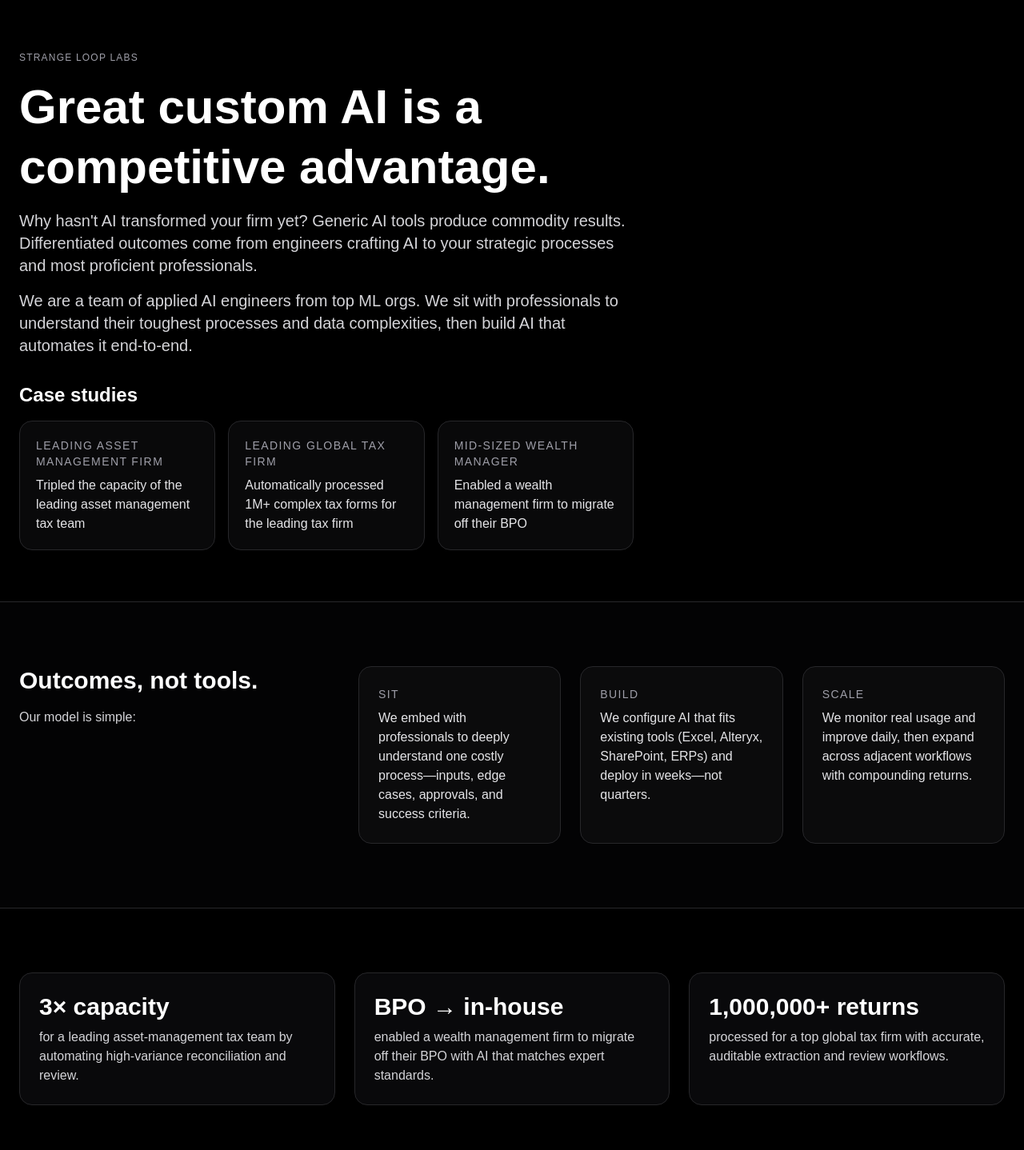
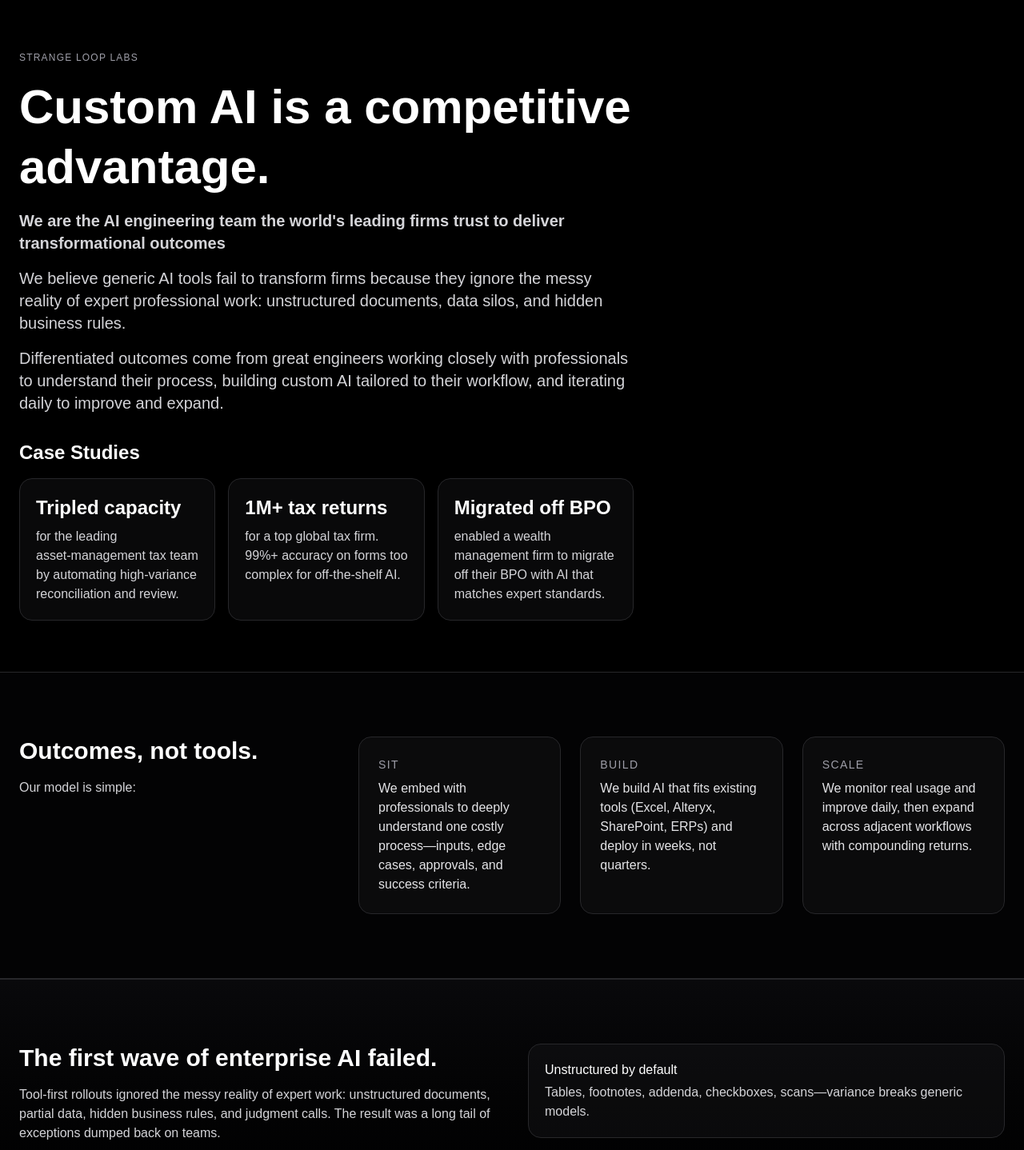
Before and after one commit to rickbhardwaj/strange-loop-manifesto, a Next.js app: page / in a window 1280 px wide. Shown: the top 1438 px of the page at 80% size. Built offline with nearby package versions, Linux system fonts and the light colour scheme.

Commit message:
Use proof points as inline Case Studies under hero; remove separate Proof Points section

```diff
--- a/src/app/page.tsx
+++ b/src/app/page.tsx
@@ -8,35 +8,50 @@ export default function ManifestoSite() {
           <div className="max-w-3xl space-y-4">
             <p className="uppercase tracking-widest text-xs text-zinc-400">Strange Loop Labs</p>
             <h1 className="text-4xl md:text-6xl font-semibold leading-tight">
-              Great custom AI is a competitive advantage.
+              Custom AI is a competitive advantage.
             </h1>
-            <p className="text-lg md:text-xl text-zinc-300">
-              Why hasn't AI transformed your firm yet? Generic AI tools produce commodity results. Differentiated outcomes come from engineers crafting AI to your strategic processes and most proficient professionals.
+            <p className="text-lg md:text-xl text-zinc-300 font-bold">
+              We are the AI engineering team the world's leading firms trust to deliver transformational outcomes
             </p>
             <p className="text-lg md:text-xl text-zinc-300">
-              We are a team of applied AI engineers from top ML orgs. We sit with professionals to understand their toughest processes and data complexities, then build AI that automates it end-to-end.
+              We believe generic AI tools fail to transform firms because they ignore the messy reality of expert professional work: unstructured documents, data silos, and hidden business rules.
             </p>
-            {/* Case Studies (inline subsection) */}
+            <p className="text-lg md:text-xl text-zinc-300">
+              Differentiated outcomes come from great engineers working closely with professionals to understand their process, building custom AI tailored to their workflow, and iterating daily to improve and expand.
+            </p>
+
+            {/* <p className="text-lg md:text-xl text-zinc-300 font-bold">
+              - Tripled the capacity of the leading asset management team
+            </p>
+            <p className="text-lg md:text-xl text-zinc-300 font-bold">
+              - Processed over 1 million tax returns for a top global tax firm.
+            </p>
+            <p className="text-lg md:text-xl text-zinc-300 font-bold">
+              - Fully replaced a PE-backed wealth management firm's BPO spend with AI
+            </p> */}
             <div className="mt-8">
-              <h2 className="text-xl md:text-2xl font-semibold">Case studies</h2>
+              <h2 className="text-xl md:text-2xl font-semibold">Case Studies</h2>
               <div className="mt-4 grid gap-4 sm:grid-cols-2 md:grid-cols-3">
                 {[
                   {
-                    title: "Leading Asset Management Firm",
-                    body: "Tripled the capacity of the leading asset management tax team",
+                    metric: "Tripled capacity",
+                    caption:
+                      "for the leading asset‑management tax team by automating high‑variance reconciliation and review.",
                   },
                   {
-                    title: "Leading Global Tax Firm",
-                    body: "Automatically processed 1M+ complex tax forms for the leading tax firm",
+                    metric: "1M+ tax returns",
+                    caption:
+                      "for a top global tax firm. 99%+ accuracy on forms too complex for off-the-shelf AI.",
                   },
                   {
-                    title: "Mid-Sized Wealth Manager",
-                    body: "Enabled a wealth management firm to migrate off their BPO",
+                    metric: "Migrated off BPO",
+                    caption:
+                      "enabled a wealth management firm to migrate off their BPO with AI that matches expert standards.",
                   },
-                ].map((c) => (
-                  <div key={c.body} className="rounded-2xl border border-zinc-800 p-5 bg-zinc-900/40">
-                    <div className="text-sm uppercase tracking-widest text-zinc-400">{c.title}</div>
-                    <p className="mt-2 text-zinc-200">{c.body}</p>
+                ].map((item) => (
+                  <div key={item.metric} className="rounded-2xl border border-zinc-800 p-5 bg-zinc-900/40">
+                    <div className="text-2xl font-semibold">{item.metric}</div>
+                    <p className="mt-2 text-zinc-300">{item.caption}</p>
                   </div>
                 ))}
               </div>
@@ -63,7 +78,7 @@ export default function ManifestoSite() {
               {
                 title: "Build",
                 body:
-                  "We configure AI that fits existing tools (Excel, Alteryx, SharePoint, ERPs) and deploy in weeks—not quarters.",
+                  "We build AI that fits existing tools (Excel, Alteryx, SharePoint, ERPs) and deploy in weeks, not quarters.",
               },
               {
                 title: "Scale",
@@ -80,33 +95,7 @@ export default function ManifestoSite() {
         </div>
       </section>
 
-      {/* Proof Points */}
-      <section id="proof" className="mx-auto max-w-7xl px-6 py-20">
-        <div className="grid md:grid-cols-3 gap-6">
-          {[
-            {
-              metric: "3× capacity",
-              caption:
-                "for a leading asset‑management tax team by automating high‑variance reconciliation and review.",
-            },
-            {
-              metric: "BPO → in‑house",
-              caption:
-                "enabled a wealth management firm to migrate off their BPO with AI that matches expert standards.",
-            },
-            {
-              metric: "1,000,000+ returns",
-              caption:
-                "processed for a top global tax firm with accurate, auditable extraction and review workflows.",
-            },
-          ].map((item) => (
-            <div key={item.metric} className="rounded-2xl border border-zinc-800 p-6 bg-zinc-950">
-              <div className="text-3xl font-semibold">{item.metric}</div>
-              <p className="mt-2 text-zinc-300">{item.caption}</p>
-            </div>
-          ))}
-        </div>
-      </section>
+
 
       {/* The First Wave Failed */}
       <section className="border-y border-zinc-800 bg-gradient-to-b from-zinc-950 to-black">
```
